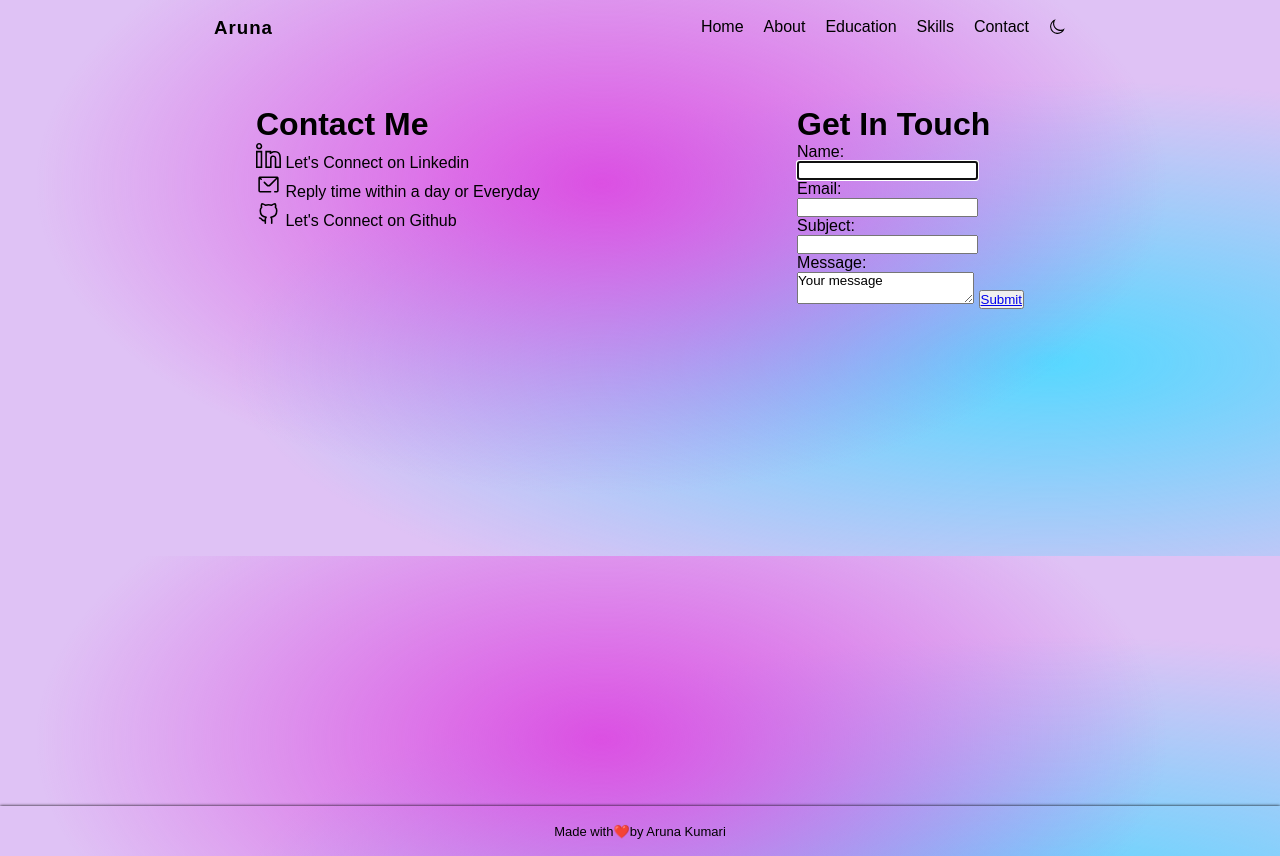
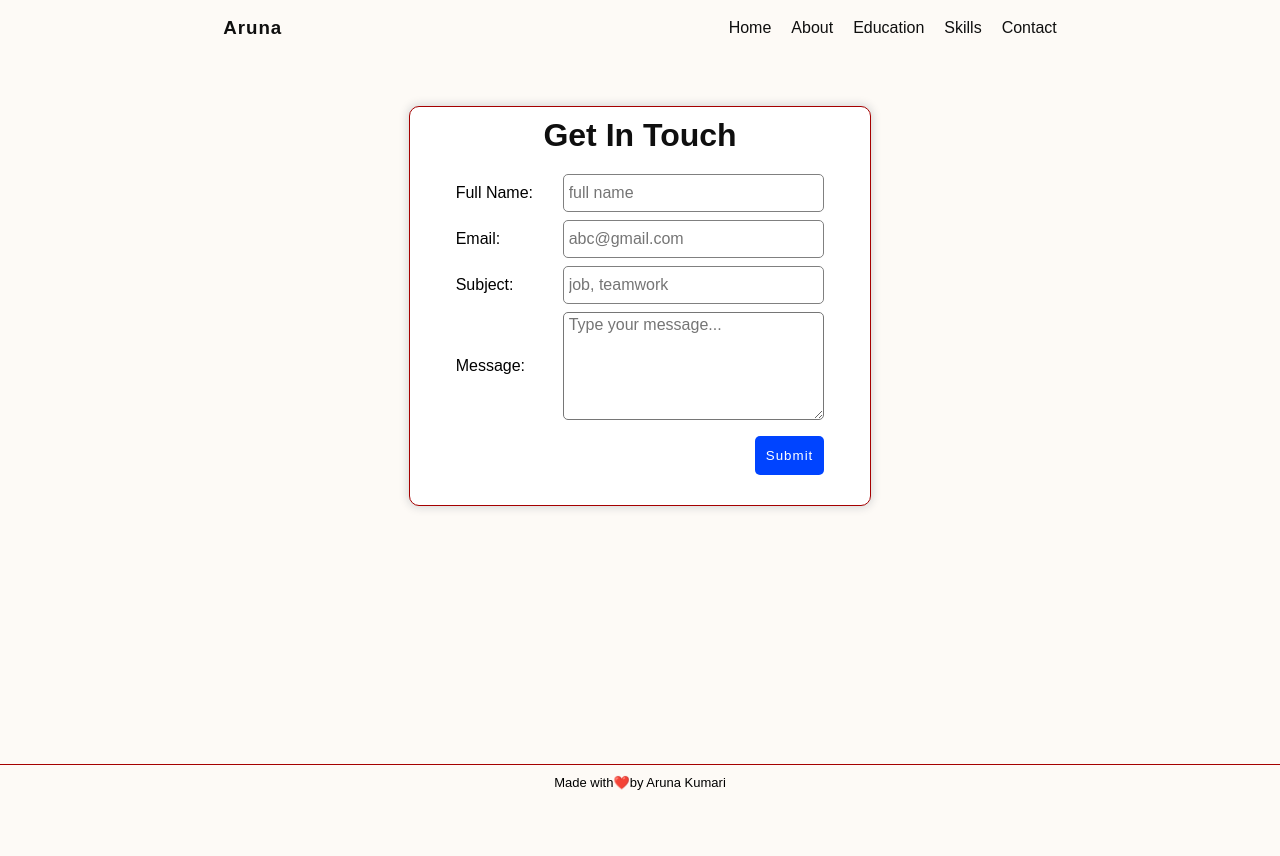
Before and after one commit to iaruna/portfolio, a Flask app: page /contact in a window 1280 px wide. After the commit the page ends 790 px from the top, so only its background shows below. Run offline with Flask 2, Linux system fonts and the light colour scheme.

Commit message:
made some change

```diff
--- a/static/about.txt
+++ b/static/about.txt
@@ -7,12 +7,8 @@ Hi, my name is Aruna, and I have completed my B.Tech in Electronics and Telecomm
         My education has provided me with a solid foundation in electronics and telecommunication, and my experience with
         computer programming has allowed me to develop solutions that are both efficient and effective.
 
-        I have worked on various programming projects that have honed my skills in data management, analysis, and
-        visualization. Additionally, I have developed a keen eye for detail and design, which is reflected in the user
-        interfaces I create.
-
-        In my spare time, I enjoy exploring new technologies and programming languages, participating in hackathons,
-        and working on personal projects that allow me to experiment with different techniques and methodologies.
+        In my spare time, I enjoy exploring new technologies and programming languages,and working on personal projects
+         that allow me to experiment with different techniques and methodologies.
 
         Overall, I am excited about the opportunities that technology offers and am eager to apply my skills and
         knowledge to create innovative solutions that can positively impact the world.
--- a/static/index.css
+++ b/static/index.css
@@ -5,9 +5,10 @@
 }
 
 body {
-  background-color: #dfc2f5;
-  background-image: radial-gradient(at 47% 33%, hsl(297.17, 72%, 60%) 0, transparent 59%),
-    radial-gradient(at 82% 65%, hsl(193.93, 100%, 67%) 0, transparent 55%);
+  background-color: #FDFAF6;
+  /* background-image: linear-gradient(to top, #feada6 0%, #f5efef 100%); */
+  height: 100vh;
+  overflow: auto;
 }
 
 .header {
@@ -20,7 +21,7 @@ body {
 .header>a {
   cursor: pointer;
   letter-spacing: 1px;
-  color: black;
+  color: #0f0f0f;
   text-decoration: none;
 }
 
@@ -31,7 +32,7 @@ body {
 }
 
 .nav-bar>ul>a {
-  color: black;
+  color: #0f0f0f;
   text-decoration: none;
 }
 
@@ -50,6 +51,7 @@ body {
   width: 80%;
   margin: 50px auto;
   height: 400px;
+
 }
 
 .content {
@@ -80,7 +82,7 @@ body {
 }
 
 .contact-btn {
-  background-color: #537fe7;
+  background-color: #0044ff;
   text-transform: capitalize;
   padding: 15px;
   border: none;
@@ -89,6 +91,10 @@ body {
   display: flex;
   font-size: 14px;
   margin-top: 10px;
+}
+
+.contact-btn:hover {
+  background-color: #0036c9;
 }
 
 .contact-btn>a {
@@ -105,22 +111,21 @@ body {
 
 .footer-container {
   position: absolute;
+  bottom: 0px;
   width: 100%;
-  margin-top: 250px;
   font-size: small;
-  height: 50px;
-  display: flex;
-  align-items: center;
-  justify-content: center;
-  box-shadow: 0px 0px 3px 0px;
+  border-top: 1px solid rgb(165, 0, 0);
+  padding: 10px 0px;
+  text-align: center;
 }
 
 .about {
-  text-align: center;
   width: inherit;
+  font-family: auto;
 }
 
 .about>h1 {
+  text-align: center;
   margin-bottom: 10px;
 }
 
@@ -134,22 +139,96 @@ body {
   width: inherit;
 }
 
-.education>h1 {
-  margin: auto;
+/*contact page */
+.container form {
+  width: 100%;
 }
 
-.intouch {
-  /*contact page */
-  display: flex;
-  width: 75%;
-  margin: 0px auto;
-  justify-content: space-evenly;
+.contact-card {
+  width: 45%;
+  height: fit-content;
+  margin: auto;
+  border-radius: 10px;
+  box-shadow: 0px 0px 10px 1px lightgrey;
+  padding: 10px 0px;
+  background: rgb(255, 255, 255);
+  backdrop-filter: blur(8px);
+  -webkit-backdrop-filter: blur(8px);
+  border: 1px solid rgb(165, 0, 0);
+
 }
 
-.links {
-  list-style: none;
+.contact-card h1 {
+  color: #0f0f0f;
+  text-align: center;
 }
 
-.form {
+.contact-inpt {
+  display: flex;
+  flex-direction: column;
+  align-items: flex-start;
+  width: 80%;
+  margin: 20px auto;
+  height: 80%;
+}
+
+.form-inpt {
+  width: 100%;
+  display: flex;
+  align-items: center;
+  justify-content: space-between;
+  margin-bottom: 8px;
+}
+
+.form-inpt input {
+  height: 30px;
+  width: 70%;
+  padding: 3px 5px;
+  border-radius: 5px;
+  border: 1px solid grey;
+  outline: none;
+  box-shadow: inset;
+  font-size: medium;
+}
+
+.form-inpt>input:focus {
+  border: 1px solid #0044ff;
+}
+
+.form-inpt>textarea {
+  width: 70%;
+  padding: 3px 5px;
+  height: 100px;
+  border-radius: 5px;
+  outline: none;
+  font-size: medium;
+
+}
+
+.form-inpt>textarea:focus {
+  border: 1px solid #0044ff;
+}
+
+.form-inpt>label {
+  width: 30%;
+}
+
+.contact-inpt>button {
+  background-color: #0044ff;
+  border: none;
+  border-radius: 5px;
+  padding: 12px 11px;
+  letter-spacing: 1px;
   margin-left: auto;
+  margin-top: 8px;
 }
+
+
+.contact-inpt>button:hover {
+  background-color: #0036c9;
+}
+
+.contact-inpt>button>a {
+  text-decoration: none;
+  color: white;
+}
--- a/templates/about.html
+++ b/templates/about.html
@@ -1,11 +1,10 @@
 {% extends "layout.html" %}
 
 {% block content %}
-
 <div class="container">
     <div class=" about">
-    <h1>About</h1>
-    <p>{{data}}</p>
+        <h1>About</h1>
+        <p>{{data}}</p>
     </div>
 </div>
 
--- a/templates/contact.html
+++ b/templates/contact.html
@@ -2,29 +2,29 @@
 
 {% block content %}
 <div class="container">
-    <div class="intouch">
-        <div class="links">
-            <h1>Contact Me</h1>
-            <li><a href="https://www.linkedin.com/in/arunaofficial/"><img src="../static/linkedin-icon.svg" /></a> Let's
-                Connect on Linkedin</li>
-            <li><a href="mailto:arunakumariofficial@gmail.com"><img src="../static/Email.svg" /></a> Reply time within a
-                day or Everyday</li>
-            <li><a href="https://github.com/iaruna"><img src="../static/github-icon.svg" /></a> Let's Connect on Github
-            </li>
+    <form>
+        <div class="contact-card">
+            <h1>Get In Touch</h1>
+            <div class="contact-inpt">
+                <div class="form-inpt">
+                    <label for="name">Full Name: </label>
+                    <input id="name" type="text" placeholder="full name">
+                </div>
+                <div class="form-inpt">
+                    <label for="email"> Email: </label>
+                    <input id="email" type="email" placeholder="abc@gmail.com">
+                </div>
+                <div class="form-inpt">
+                    <label for="subject"> Subject: </label>
+                    <input id="subject" type="text" placeholder="job, teamwork">
+                </div>
+                <div class="form-inpt">
+                    <label for="textarea">Message:</label>
+                    <textarea id="textarea" placeholder="Type your message..."></textarea>
+                </div>
+                <button><a href="mailto:arunakumariofficial@gmail.com">Submit</a></button>
+            </div>
         </div>
-
-        <div class="form">
-            <h1>Get In Touch</h1>
-            <form>
-                <label for="name">Name:</label><br><input type="text" id="name" name="fullname" autofocus> <br>
-                <label for="email">Email:</label><br><input type="email" id="email" name="email" autocomplete="off"><br>
-                <label for="subject">Subject:</label><br><input type="text" id="subject" name="subject"
-                    autocomplete="off"><br>
-                <lable for="message">Message:</lable><br><textarea name="message">Your message</textarea>
-                <button><a href="mailto:arunakumariofficial@gmail.com">Submit</a></button>
-            </form>
-        </div>
-    </div>
+    </form>
 </div>
-
 {% endblock %}
--- a/templates/education.html
+++ b/templates/education.html
@@ -1,7 +1,7 @@
 {% extends "layout.html" %}
 
 {% block content %}
-
+<div class="educationPage" id="section3">
 <div class="container">
     <div class="education">
         <h1>Education</h1>
@@ -30,5 +30,5 @@
         </div>
     </div>
 </div>
-
+</div>
 {% endblock %}
--- a/templates/index.html
+++ b/templates/index.html
@@ -1,5 +1,4 @@
 {% extends "layout.html" %} {% block content %}
-
 <div class="container-home">
   <div class="social">
     <div>
--- a/templates/layout.html
+++ b/templates/layout.html
@@ -31,11 +31,10 @@
         <a href="/contact">
           <li>Contact</li>
         </a>
-        <div> <img src="../static/moon.svg"> </div>
       </ul>
     </nav>
   </header>
-  {% block content %} {% endblock %}
+  {% block content %}{% endblock %}
   <div class="footer-container">
     <footer>
       <p>Made with❤️by Aruna Kumari</p>
--- a/templates/skills.html
+++ b/templates/skills.html
@@ -1,7 +1,6 @@
 {% extends "layout.html" %}
 
 {% block content %}
-
 <div class="container">
     <div class="skills">
         <h1>Skills</h1>
@@ -31,5 +30,4 @@
         </div>
     </div>
 </div>
-
 {% endblock %}
```
